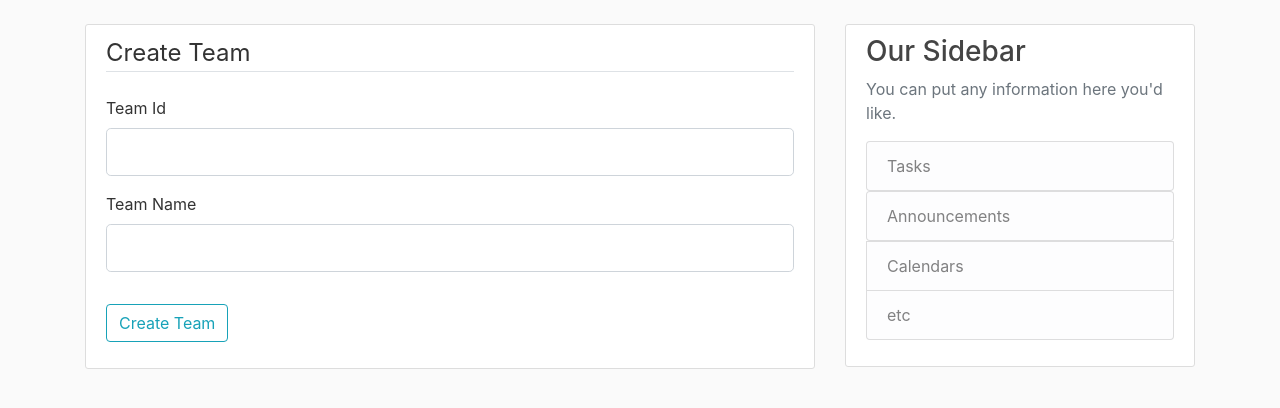
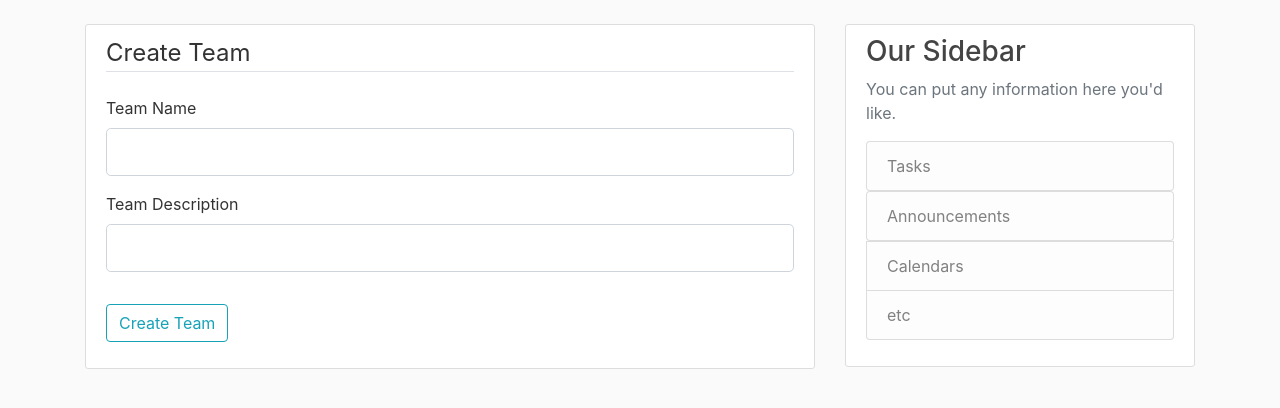
Before and after one commit to shoushimayaUCI/employee-manager, a Flask app: page /new_team in a window 1280 px wide. Shown: the part 56-464 px from the top of the page. Run offline with Flask 2, Linux system fonts and the light colour scheme; the visitor is signed in with stand-in values (Sample User, id 1); parts of the project's set-up code (start-up, migrations or seed data) failed here and were passed over; some libraries are stand-ins or nearby versions.

Commit message:
temporary

```diff
--- a/employee_manager/__init__.py
+++ b/employee_manager/__init__.py
@@ -32,6 +32,6 @@ app.config["SQLALCHEMY_TRACK_MODIFICATIONS"]= True
 
 from employee_manager.models import Team
 if not Team.query.first():
-	db.session.add(Team(team_id='newbies', team_name='newbies'))
+	db.session.add(Team(team_name='newbies', team_description='newbies'))
 	db.session.commit()
 from employee_manager import routes
--- a/employee_manager/forms.py
+++ b/employee_manager/forms.py
@@ -46,7 +46,7 @@ class UpdateAccountForm(FlaskForm):
 	username = StringField('Username', validators=[DataRequired(), Length(min=2, max=20)])
 	email = StringField('Email', validators=[DataRequired(), Email()])
 	title = StringField('Job title', validators=[DataRequired(), Length(min=2, max=50)])
-	team_id = StringField('Team Id', validators=[DataRequired()])
+	team_name = StringField('Team Name', validators=[DataRequired()])
 	picture = FileField('Update Profile Picture',
 		validators=[FileAllowed(['jpg', 'png'])])
 	submit = SubmitField('Update')
@@ -61,8 +61,8 @@ class UpdateAccountForm(FlaskForm):
 				User.query.filter_by(email=email.data).first()):
 			raise ValidationError('email taken')
 
-	def validate_team_id(self, team_id):
-		if not Team.query.filter_by(team_id=team_id.data).first():
+	def validate_team_name(self, team_name):
+		if not Team.query.filter_by(team_name=team_name.data).first():
 			raise ValidationError('the team does not exist')
 
 
@@ -89,10 +89,10 @@ class AnnouncementForm(FlaskForm):
 
 
 class TeamForm(FlaskForm):
-	team_id = StringField('Team Id', validators=[DataRequired(), Length(max=50)])
 	team_name = StringField('Team Name', validators=[DataRequired(), Length(max=50)])
+	team_description = StringField('Team Description', validators=[Length(max=1000)])
 	submit = SubmitField('Create Team')
 
-	def validate_team_id(self, team_id):
-		if Team.query.filter_by(team_id=team_id.data).first():
-			raise ValidationError('Team Id Taken')
+	def validate_team_name(self, team_name):
+		if Team.query.filter_by(team_name=team_name.data).first():
+			raise ValidationError('Team Name Taken')
--- a/employee_manager/models.py
+++ b/employee_manager/models.py
@@ -22,8 +22,8 @@ class User(db.Model, UserMixin):
 
 
 class Team(db.Model):
-    team_id = db.Column(db.String(50), primary_key=True)
-    team_name = db.Column(db.String(50))
+    team_name = db.Column(db.String(50), primary_key=True)
+    team_description = db.Column(db.String(1000))
 
 
 class Task(db.Model):
--- a/employee_manager/templates/new_team.html
+++ b/employee_manager/templates/new_team.html
@@ -5,19 +5,6 @@
             {{ form.hidden_tag() }}
             <fieldset class="form-group">
                 <legend class="border-bottom mb-4">Create Team</legend>
-                <div class="form-group">
-                    {{ form.team_id.label(class="form-control-label") }}
-                    {% if form.team_id.errors %}
-                        {{ form.team_id(class="form-control form-control-lg is-invalid") }}
-                        <div class="invalid-feedback">
-                            {% for error in form.team_id.errors %}
-                                <span>{{ error }}</span>
-                            {% endfor %}
-                        </div>
-                    {% else %}
-                        {{ form.team_id(class="form-control form-control-lg") }}
-                    {% endif %}
-                </div>
                 <div class="form-group">
                     {{ form.team_name.label(class="form-control-label") }}
                     {% if form.team_name.errors %}
@@ -31,6 +18,19 @@
                         {{ form.team_name(class="form-control form-control-lg") }}
                     {% endif %}
                 </div>
+                <div class="form-group">
+                    {{ form.team_description.label(class="form-control-label") }}
+                    {% if form.team_description.errors %}
+                        {{ form.team_description(class="form-control form-control-lg is-invalid") }}
+                        <div class="invalid-feedback">
+                            {% for error in form.team_description.errors %}
+                                <span>{{ error }}</span>
+                            {% endfor %}
+                        </div>
+                    {% else %}
+                        {{ form.team_description(class="form-control form-control-lg") }}
+                    {% endif %}
+                </div>
             </fieldset>
             <div class="form-group">
                 {{ form.submit(class="btn btn-outline-info") }}
```
